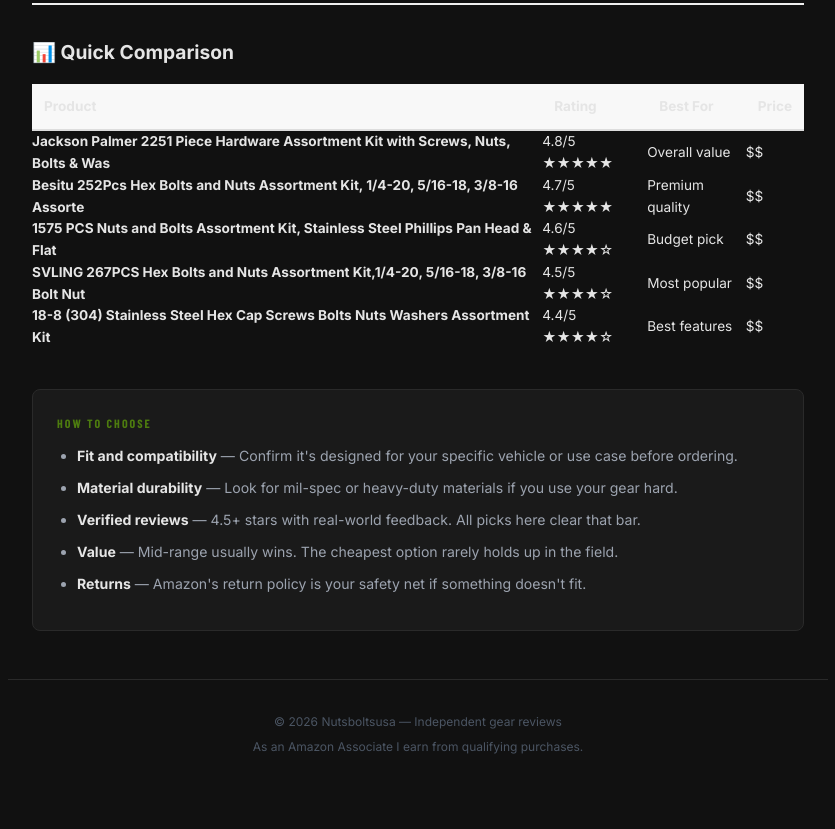
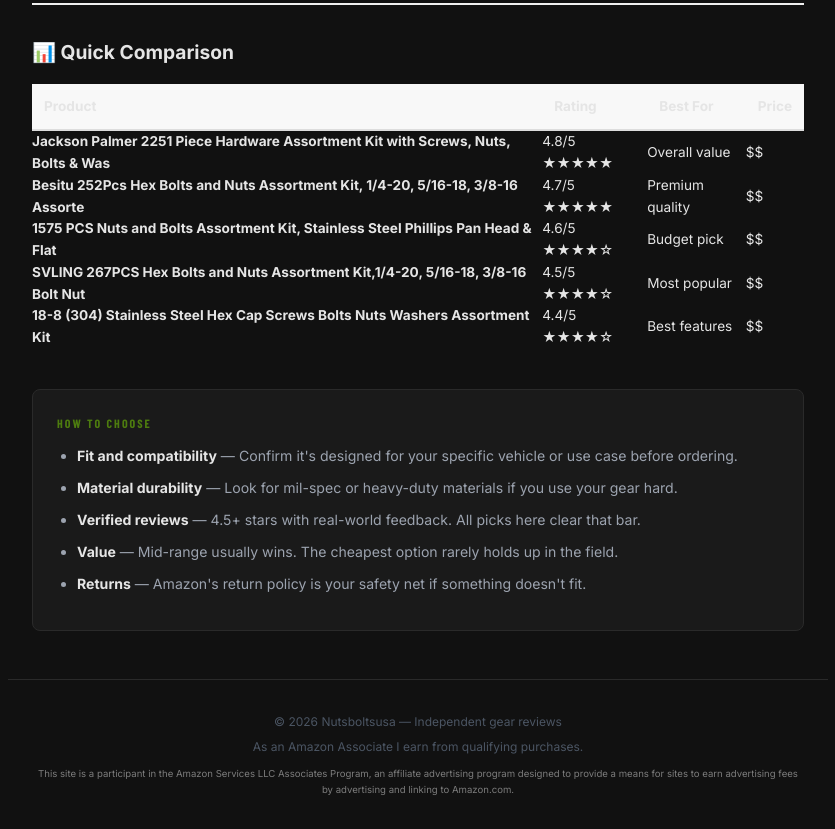
Before and after one commit to Brazenproducts/nutsboltsusa.com, a plain HTML site: page index.html in a window 1280 px wide. Shown: the part 2171-3000 px from the top of the page, without its empty margins (222-1057 px from the left). Before the commit the page ends 2959 px from the top, so only its background shows below. Drawn offline with nearby package versions, Linux system fonts and the light colour scheme; a web font is replaced by a local one.

Commit message:
Fix: move affiliate disclaimer to footer sitewide

```diff
--- a/index.html
+++ b/index.html
@@ -238,6 +238,8 @@
   <footer>
     <p>&copy; 2026 Nutsboltsusa &mdash; Independent gear reviews</p>
     <p style="margin-top:0.4rem">As an Amazon Associate I earn from qualifying purchases.</p>
-  </footer>
+
+  <p style="margin-top:10px;font-size:.8em;color:rgba(255,255,255,.45)">This site is a participant in the Amazon Services LLC Associates Program, an affiliate advertising program designed to provide a means for sites to earn advertising fees by advertising and linking to Amazon.com.</p>
+</footer>
 </body>
 </html>
```
